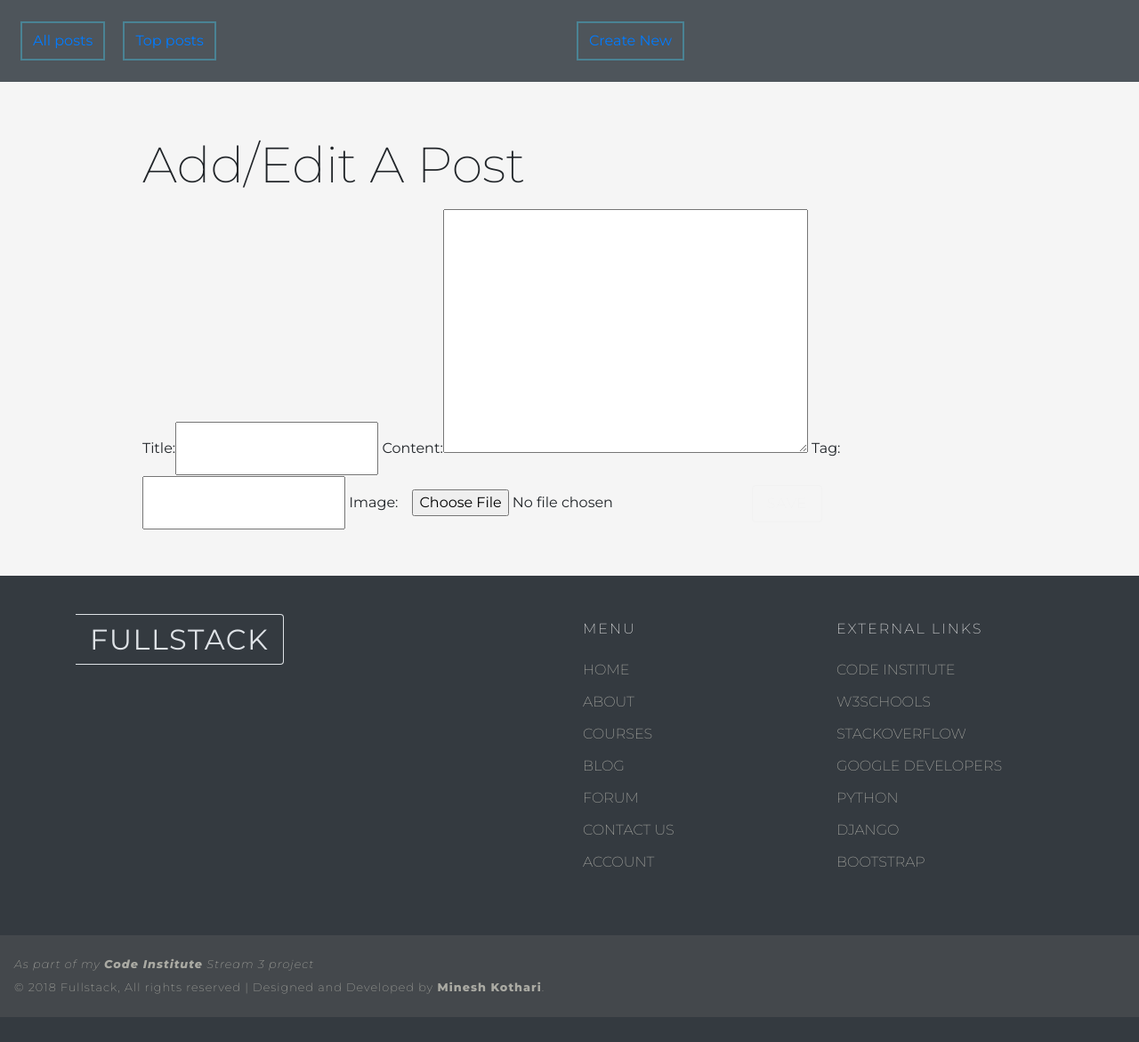
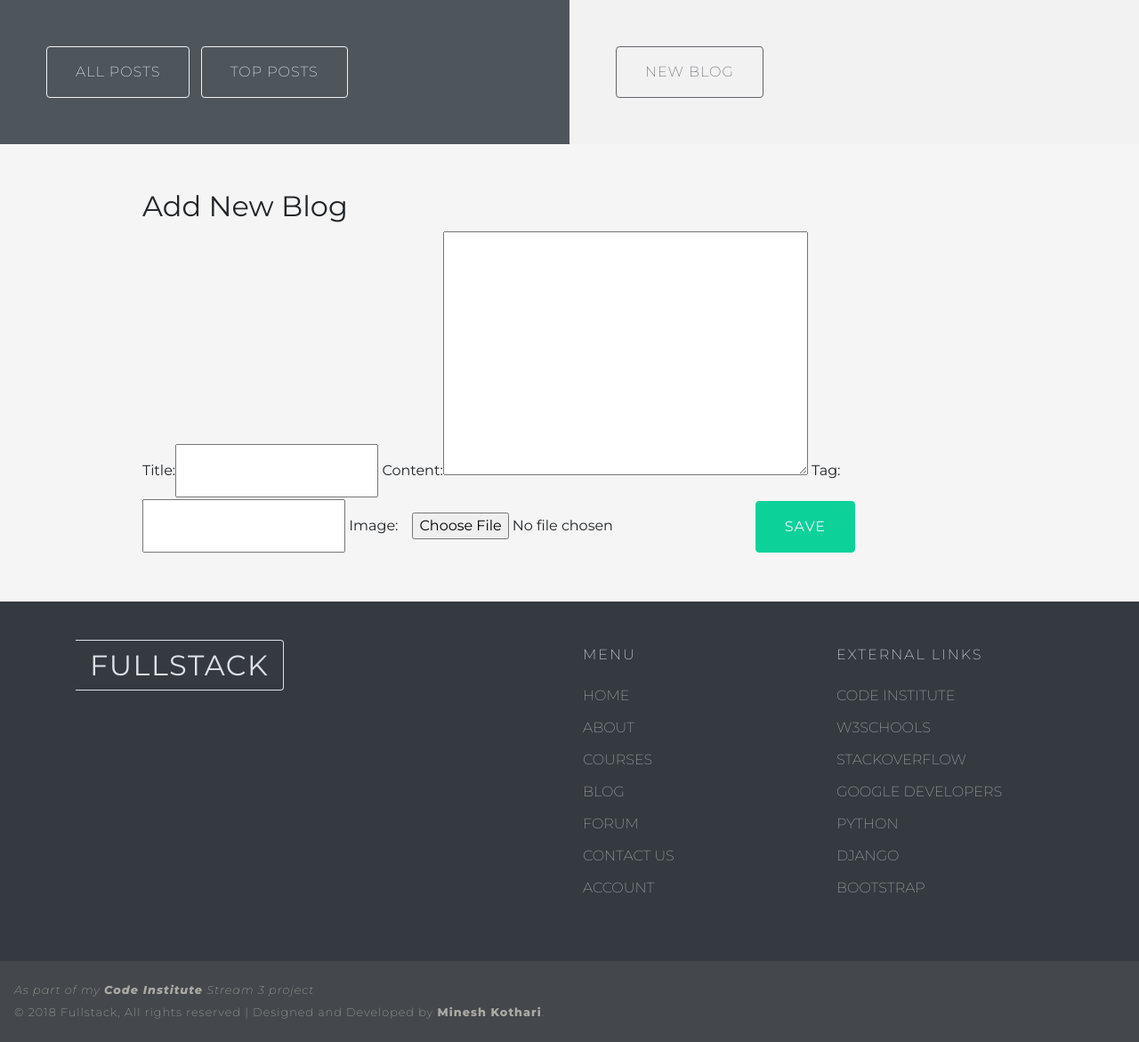
Before and after one commit to mineshkothari/fullstack, a Django app: page /blog/post/new/ in a window 1280 px wide. Shown: the part 482-1653 px from the top of the page at 89% size. Before the commit the page ends 1625 px from the top, so only its background shows below. Run offline with Django 3.2, Linux system fonts and the light colour scheme; a user stored in the database is signed in; parts of the project's set-up code (start-up, migrations or seed data) failed here and were passed over; some libraries are stand-ins or nearby versions.

Commit message:
amend subhero links and form section for blog app

```diff
--- a/fullstack/blog/static/css/pages/blog.css
+++ b/fullstack/blog/static/css/pages/blog.css
@@ -14,36 +14,8 @@
   border-color: #f7f020 !important;
 }
 
-.blog-shortlinks {
-  padding: 1em 0;
-}
-
-.blog-shortlinks ul {
-  margin-bottom: 0;
-}
-
-.blog-link-lists {
-  display: inline-block;
-  margin: .5em;
-}
-
-.blog-links {
-  display: block;
-  padding: .5em .75em;
-  border: 2px solid rgba(69, 199, 232, 0.4);
-  height: 100%;
-  width: 100%;
-  -webkit-transition: all ease-in-out 350ms;
-  -o-transition: all ease-in-out 350ms;
-  transition: all ease-in-out 350ms;
-}
-
-.blog-links:hover {
-  border: 2px solid #45c7e8;
-}
-
-a:hover {
-  text-decoration: none;
+.btn-subhero--blog:hover {
+  color: #f7f020;
 }
 
 .post-container {
--- a/fullstack/blog/static/sass/pages/blog.sass
+++ b/fullstack/blog/static/sass/pages/blog.sass
@@ -11,30 +11,10 @@
   color: #f7f020
   border-color: #f7f020 !important
 
-// QUICK LINKS
+// SUBHERO LINKS
+.btn-subhero--blog:hover
+  color: #f7f020
 
-.blog-shortlinks
-  padding: 1em 0
-  ul
-    margin-bottom: 0
-
-.blog-link-lists
-  display: inline-block
-  margin: .5em
-
-.blog-links
-  display: block
-  padding: .5em .75em
-  border: 2px solid rgba(69, 199, 232,0.4)
-  height: 100%
-  width: 100%
-  transition: all ease-in-out 350ms
-
-.blog-links:hover
-  border: 2px solid rgba(69, 199, 232,1)
-
-a:hover
-  text-decoration: none
 
 // BLOG POST OVERVIEW
 
--- a/fullstack/blog/templates/blog/blog.html
+++ b/fullstack/blog/templates/blog/blog.html
@@ -7,23 +7,15 @@
 <div class="jumbotron text-center">
     <h1 class="display-4"><span class="fullstack-brand rounded-right brand-border border border-left-0 border-primary">Fullstack</span> Blog</h1>
 </div>
-    <section class="sub-hero container-fluid">
+<section class="sub-hero">
     <div class="row no-gutters">
-            <div class="col-6">
-                <div class="blog-shortlinks">
-                    <ul>
-                        <li class="blog-link-lists"><a class="blog-links" href="{% url 'blog' %}">All posts</a></li>
-                        <li class="blog-link-lists"><a class="blog-links" href="{% url 'top_posts' %}">Top posts</a></li>
-                    </ul>
-                </div>
+        <div class="col col-12 col-md-6">
+            <a class="btn btn-subhero btn-subhero--blog" href="{% url 'blog' %}">All posts</a>
+            <a class="btn btn-subhero btn-subhero--blog" href="{% url 'top_posts' %}">Top posts</a>
         </div>
         {% if user.is_authenticated and user.is_staff %}
-            <div class="col-6">
-                <div class="blog-shortlinks">
-                    <ul>
-                        <li class="blog-link-lists"><a class="blog-links" href="{% url 'new_post' %}">Create New</a></li>
-                    </ul>
-                </div>
+        <div class="col col-12 col-md-6 admin-panel admin-panel--blog">
+            <a class="btn admin-panel-btn" href="{% url 'new_post' %}">New Blog</a>
         </div>
         {% endif %}
     </div>
--- a/fullstack/blog/templates/blog/blogpostform.html
+++ b/fullstack/blog/templates/blog/blogpostform.html
@@ -4,11 +4,11 @@
     {% load bootstrap_tags %}
     <div class="container-fluid blog-main-content-container">
         <div class="form-container">
-            <h3 class="display-4">Add/Edit A Post</h3>
+            <h2>{{ form_title }}</h2>
             <form method="POST" enctype="multipart/form-data" class="blog-post-form">
                 {% csrf_token %}
                 {{ form | as_bootstrap }}
-                <button type="submit" class="btn fullstack-btn">Save</button>
+                <button type="submit" class="btn admin-btn admin-btn--blog">Save</button>
             </form>
         </div>
     </div>
--- a/fullstack/blog/views.py
+++ b/fullstack/blog/views.py
@@ -40,7 +40,13 @@ def new_post(request):
             return redirect(post_detail, post.pk)
     else:
         form = BlogPostForm()
-    return render(request, 'blog/blogpostform.html', {'form': form})
+
+    args = {
+        'form': form,
+        'form_title': 'Add New Blog'
+    }
+
+    return render(request, 'blog/blogpostform.html', args)
 
 
 @login_required(login_url='/account/login/')
@@ -56,4 +62,12 @@ def edit_post(request, id):
             return redirect(post_detail, post.pk)
     else:
         form = BlogPostForm(instance=post)
-    return render(request, 'blog/blogpostform.html', {'form': form})
+        # form_title = Post.title
+
+    args = {
+        'form': form,
+        # 'form_title': form_title
+        'form_title': 'Edit Blog'
+    }
+
+    return render(request, 'blog/blogpostform.html', args)
--- a/fullstack/courses/templates/courses/courses.html
+++ b/fullstack/courses/templates/courses/courses.html
@@ -10,7 +10,7 @@
 <section class="sub-hero">
     <div class="row no-gutters">
         <div class="col col-12 col-md-6">
-        {% block courses_subtitle %}{% endblock %}
+            {% block courses_subtitle %}{% endblock %}
         </div>
         {% if user.is_authenticated and user.is_staff %}
         <div class="col col-12 col-md-6 admin-panel admin-panel--courses">
--- a/fullstack/static/sass/pages/base.sass
+++ b/fullstack/static/sass/pages/base.sass
@@ -79,6 +79,21 @@ body
     transform: translateY(-3px)
     box-shadow: 0 10px 50px -7px rgba(0,0,0,0.25)
 
+
+.btn-subhero
+  margin: .25em
+  color: #f2f2f2
+  border: .5px solid
+  padding: 1em 2em
+  font-weight: 200
+  letter-spacing: 1px
+  text-transform: uppercase
+  transition: all 350ms ease-in-out
+  &:hover
+    color: #f2f2f2
+    border: .5px solid
+    text-decoration: none
+
 // ADMIN PANEL
 .admin-panel
   background: #f2f2f2
@@ -95,6 +110,7 @@ body
   &:hover
     color: #ff0000
     border: .5px solid
+    text-decoration: none
 
 .admin-btn
   margin: .25em
@@ -108,3 +124,4 @@ body
   &:hover
     background: transparent
     color: #0cd29a
+    text-decoration: none
```
Also changed, not shown: fullstack/db.sqlite3, fullstack/media/images/html5-logo.png (added), fullstack/static/css/style.css, 1 other file. Lines whose indentation alone changed are shown as unchanged.
